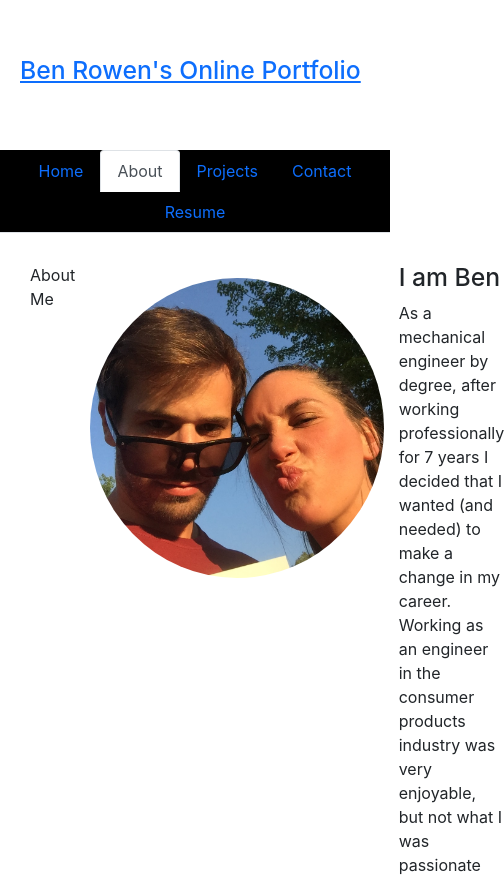
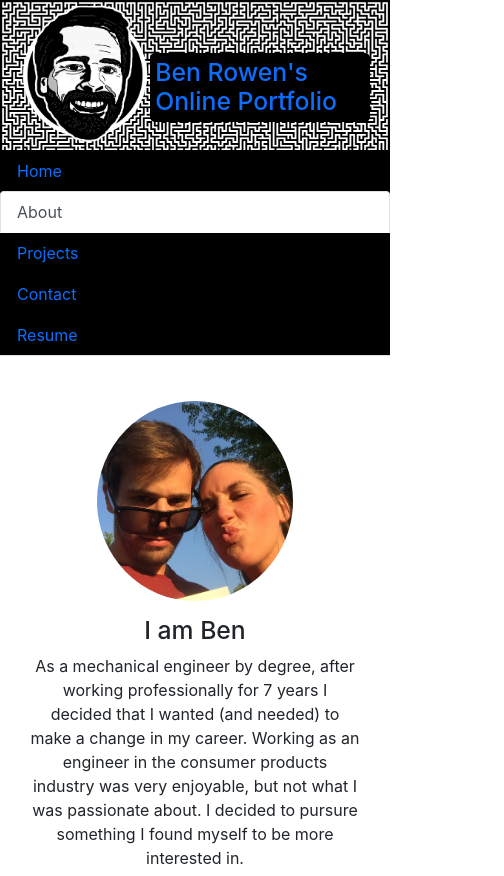
Before and after one commit to Benrowen5/react-portfolio, a React (Create React App) app in the folder client/: page / in a window 390 px wide. Shown: the top 876 px of the page, 504 px wide, since content can reach past the window. Built offline with nearby package versions, Linux system fonts and the light colour scheme.

Commit message:
updated header style, added media queries for responsiveness

```diff
--- a/client/src/components/Nav/index.js
+++ b/client/src/components/Nav/index.js
@@ -1,15 +1,22 @@
 import React, {useEffect} from 'react';
+import image from '../../assets/images/logoHead3.png';
+// import background from '../assets/images/background.png';
 
 function Nav (props) {
     const pages = ['Home', 'About', 'Projects', 'Contact', 'Resume'];
     return (
         <header className="header">
-            <div>
+            <div className="title">
+                <a href='/'>
+                <img src={image} />
+                </a>
                 <h2>
                     <a href='/'>
                         Ben Rowen's Online Portfolio
                     </a>
                 </h2>
+
+
             </div>
             <nav>
                 <ul className="nav nav-tabs justify-content-center">
--- a/client/src/components/pages/About.js
+++ b/client/src/components/pages/About.js
@@ -5,7 +5,6 @@ function About () {
 
     return (
         <section className="d-flex about-me">
-            About Me
             <div className='about-img'>
                 <img src={image}></img>
             </div>
--- a/client/src/index.css
+++ b/client/src/index.css
@@ -21,14 +21,44 @@ code {
 
 /* HEADER STYLES */
 .header div {
+  background-image: url(../src/assets/images/background.png);
+  background-repeat: no-repeat;
+  background-size: cover;
   height: 150px;
   display: flex;
-  align-items: center;
-  padding-left: 20px;
+  padding: 20px;
 }
 
 .nav {
   background-color: black;
+}
+
+.title {
+  justify-content: space-between;
+  align-items: center;
+}
+
+.title img {
+  display: block;
+  height: 140px;
+  width: auto;
+  border: 1px solid rgba(255,255,255,0)
+}
+
+.title img:hover {
+  transition-duration: 0.5s;
+  border: 10px rgba(255,255,255,0) solid;
+}
+
+.title h2 {
+  background-color: black;
+  border: 5px solid rgba(255,255,255,0);
+  border-radius: 5px;
+  align-self: flex-end;
+}
+
+.title h2 a {
+  text-decoration: none;
 }
 
 /* END HEADER STYLES */
@@ -148,3 +178,80 @@ footer {
 }
 
 /* END MODAL STYLES */
+
+
+
+/* MEDIA QUERY FOR SMALLER DESKTOP SCREENS AND SMALLER */
+@media screen and (max-width: 900px) {
+  .header div {
+    height: 150px;
+    display: flex;
+    padding: 20px;
+  }
+
+  .nav {
+    background-color: black;
+  }
+
+  .title {
+    justify-content: space-between;
+    align-items: center;
+  }
+
+  .title img {
+    display: block;
+    height: 140px;
+    width: auto;
+    border: 1px solid rgba(255,255,255,0)
+  }
+
+  .title img:hover {
+    transition-duration: 0.5s;
+    border: 10px rgba(255,255,255,0) solid;
+  }
+
+  .title h2 {
+    background-color: black;
+    border: 5px solid rgba(255,255,255,0);
+    border-radius: 5px;
+    align-self: flex-end;
+  }
+
+  .title h2 a {
+    text-decoration: none;
+  }
+
+}
+
+/* MEDIA QUERY FOR TABLETS AND SMALLER  */
+@media screen and (max-width: 768px) {
+
+}
+
+/* MEDIA QUERY FOR MOBILE PHONES AND SMALLER */
+@media screen and (max-width: 575px) {
+  .header div {
+    display: flex;
+    padding: 20px;
+  }
+
+  nav ul li {
+   flex: 1 100%;
+  }
+
+  .about-me {
+    flex-wrap: wrap;
+    text-align: center;
+  }
+
+  .about-me div {
+    flex: 1 100%;
+  }
+
+  .about-me img {
+    height: 200px;
+    border-radius: 50%;
+    width: auto;
+    margin: 15px;
+  }
+}
```
Also changed, not shown: client/src/assets/images/background.png (added), client/src/assets/images/logoHead3.png.
